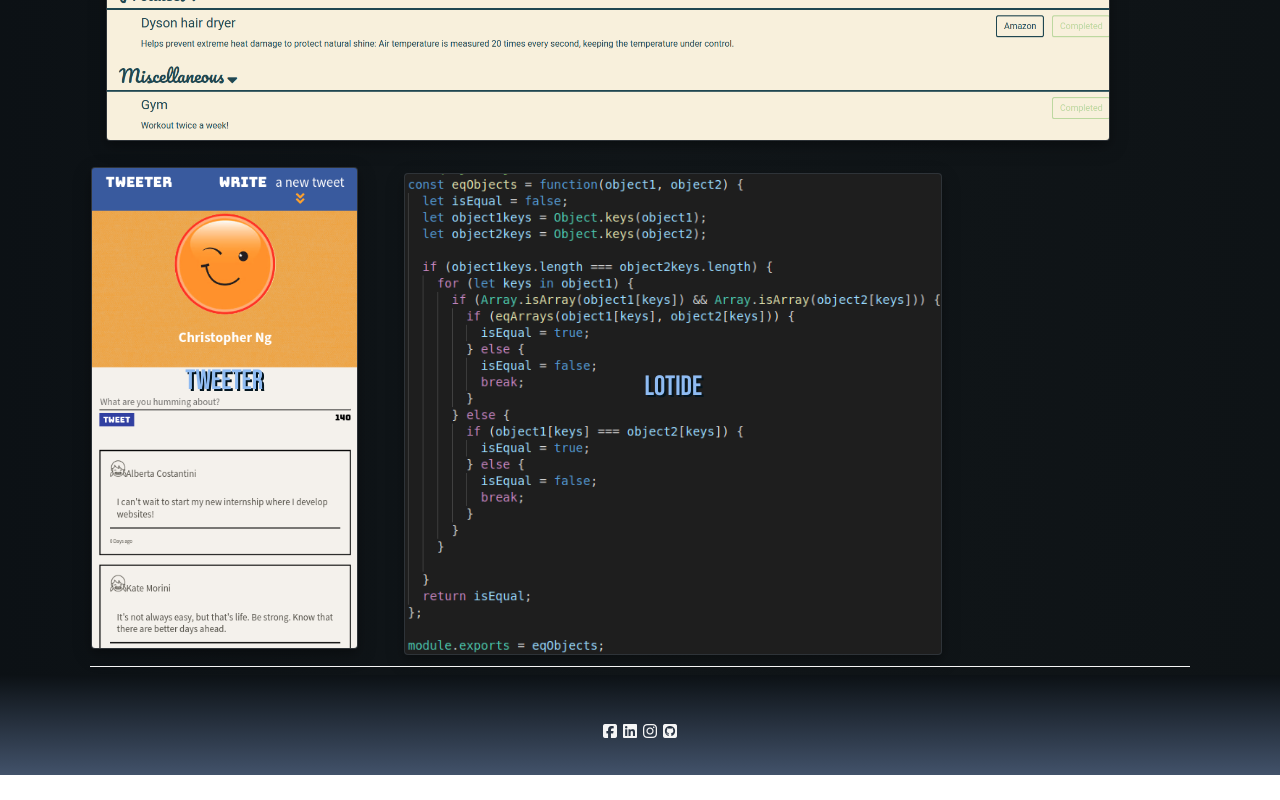
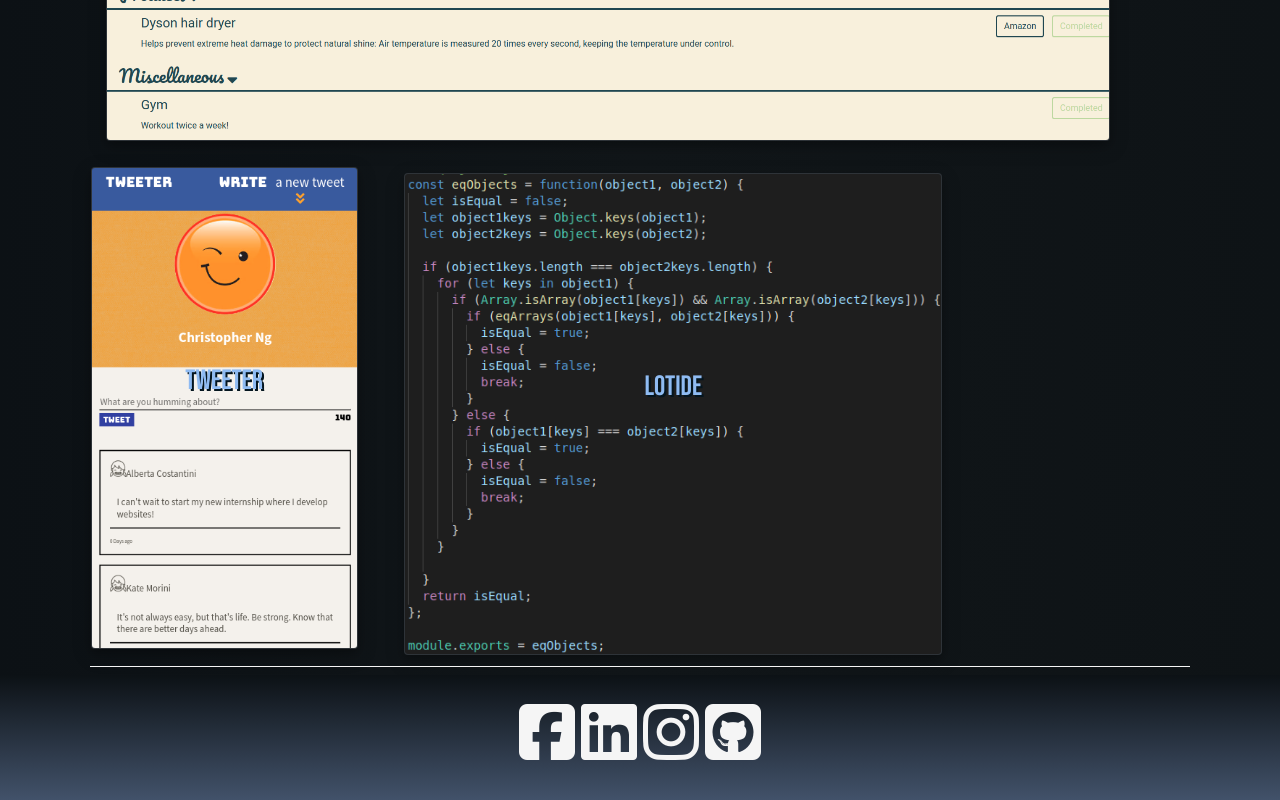
Before and after one commit to ChrisnNg/Ng, a React (Create React App) app: page / in a window 1280 px wide. Shown: the part 3843-4643 px from the top of the page. Before the commit the page ends 4618 px from the top, so only its background shows below. Built offline with nearby package versions, Linux system fonts and the light colour scheme.

Commit message:
resize footer icons

```diff
--- a/src/components/Footer.css
+++ b/src/components/Footer.css
@@ -10,7 +10,7 @@
 }
 
 .footer {
-  height: 100px;
-  padding: 45px;
+  height: 125px;
+  padding: 25px;
   background: linear-gradient( #0c1115, #42526a);
 }
--- a/src/components/Footer.js
+++ b/src/components/Footer.js
@@ -7,19 +7,19 @@
       <section className="codes footer">
         <div className="socialMediaIcons">
           <a href="https://www.facebook.com/christopher.ng.5203?ref=bookmarks">
-            <i className="fab fa-facebook-square" />
+            <i className="fab fa-facebook-square fa-4x" />
           </a>
 
           <a href="https://www.linkedin.com/in/christopherkyleng/">
-            <i className="fab fa-linkedin" />
+            <i className="fab fa-linkedin fa-4x" />
           </a>
 
           <a href="https://www.instagram.com/cristopherng/">
-            <i className="fab fa-instagram" />
+            <i className="fab fa-instagram fa-4x" />
           </a>
 
           <a href="https://github.com/ChrisnNg">
-            <i className="fab fa-github-square" />
+            <i className="fab fa-github-square fa-4x" />
           </a>
         </div>
       </section>
```
